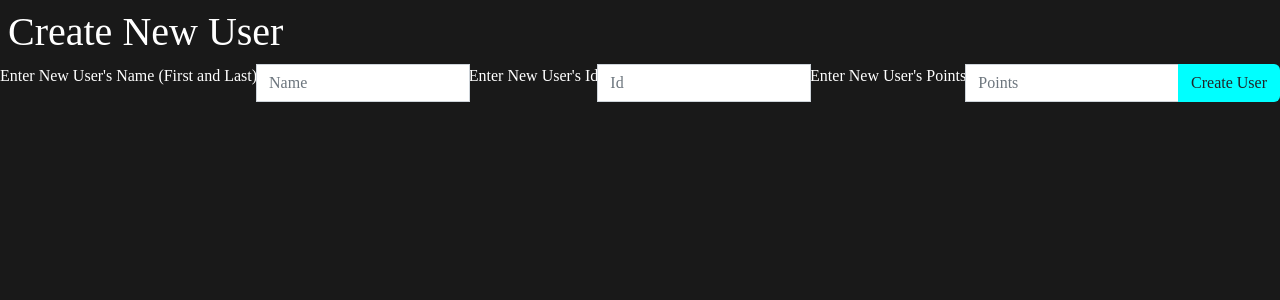
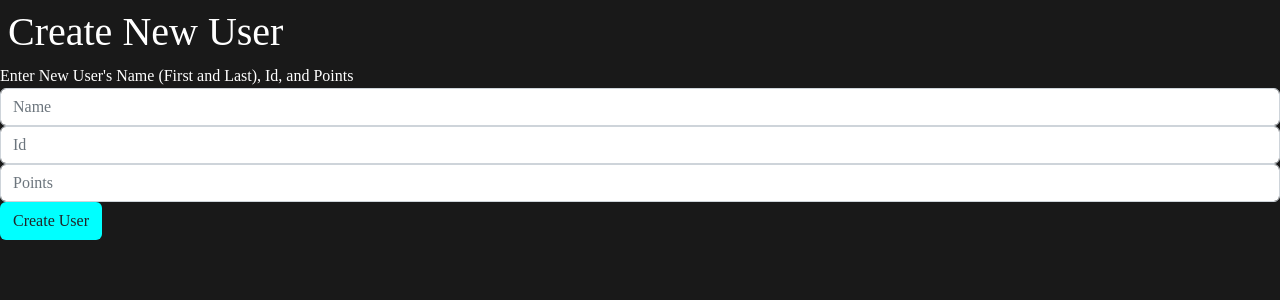
Before and after one commit to estaats1/CMSC-447-HW2, a Flask app: page /create in a window 1280 px wide. Shown: the part 56-356 px from the top of the page. Run offline with Flask 2, Linux system fonts and the light colour scheme.

Commit message:
Updated create and search bars

```diff
--- a/templates/create.html
+++ b/templates/create.html
@@ -33,19 +33,17 @@
 
 <body class="text-white" style="background-color: rgba(25,25,25,1); font-family: serif;">
     <h1 class="text-white m-2">Create New User</h1>
+    <label for="name">Enter New User's Name (First and Last), Id, and Points</label>
     <form method="post">
         <div class="input-group">
-            <label for="name">Enter New User's Name (First and Last)</label>
-            <br>
             <input type="text" name="name" class="form-control" placeholder="Name">{{ request.form['name'] }}</input>
-            <br>
-            <label for="id">Enter New User's Id</label>
+        </div>
+        <div class="input-group">
             <input type="text" name="id" class="form-control" placeholder="Id">{{ request.form['id'] }}</input>
-            <br>
-            <label for="points">Enter New User's Points</label>
+        </div>
+        <div class="input-group">
             <input type="text" name="points" class="form-control" placeholder="Points">{{ request.form['points'] }}</input>
-            <br>
-            <input type="submit" class="btn" value="Create User" style="background-color: rgba(0,255,255,1);"/>
         </div>
+        <input type="submit" class="btn" value="Create User" style="background-color: rgba(0,255,255,1);"/>
     </form>
 </body>
--- a/templates/search.html
+++ b/templates/search.html
@@ -33,8 +33,8 @@
 
 <body class="text-white" style="background-color: rgba(25,25,25,1); font-family: serif;">
     <h1 class="text-white m-2">Search Users</h1>
+    <label for="search_user">Enter Name to Search For</label>
     <form class="input-group m-2" method="post">
-        <label for="search_user">Enter Name to Search For</label>
         <br>
         <div class="form-outline">
             <input type="search" name="search_user" class="form-control" placeholder="Name"/>
```
